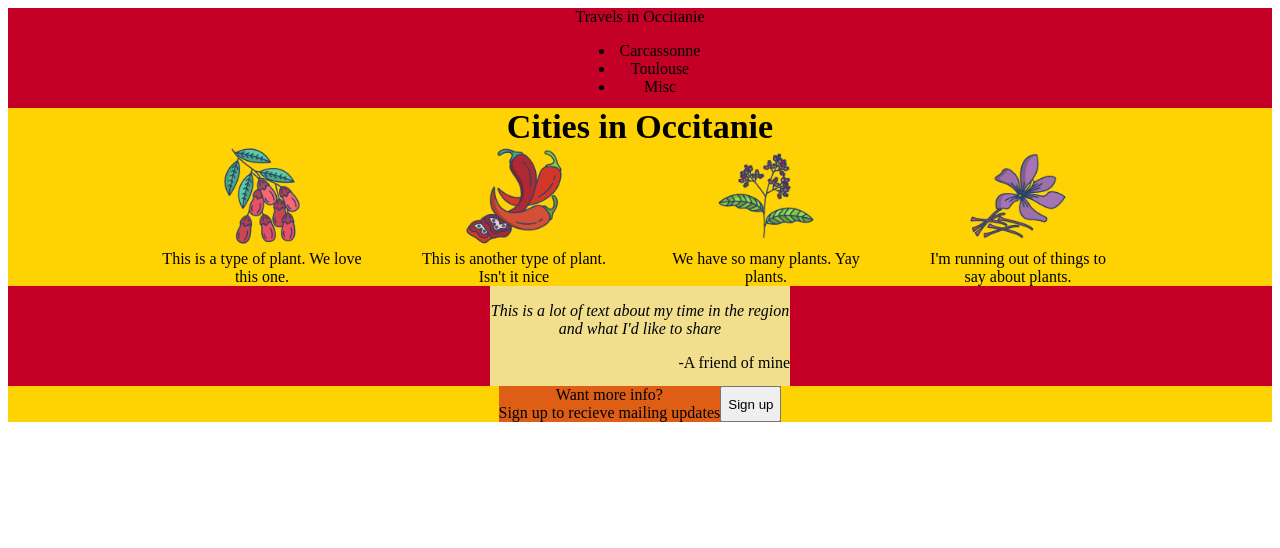
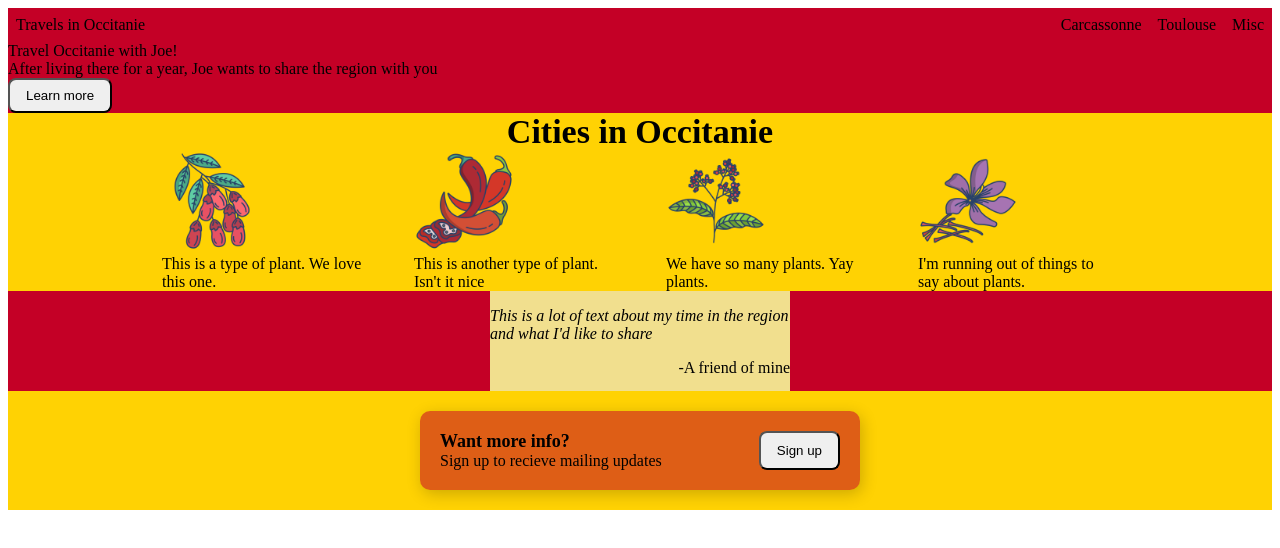
Before and after one commit to teamzissou/First-website-project, a plain HTML site: page index.html in a window 1280 px wide. Drawn offline with Linux system fonts and the light colour scheme.

Commit message:
align header

```diff
--- a/style.css
+++ b/style.css
@@ -1,17 +1,38 @@
 body {
     display: flex;
     flex-direction: column;
-    text-align: center;
+    /* text-align: center; */
 
 }
 
 .section1 {
-    display: flex;
-    flex-direction: column;
-    height: 100px;
+    /* display: flex; */
+    /* flex-direction: column; */
+    /* height: 100px; */
     background-color: #c40026;
     align-items: center;
 }
+
+.header {
+    display: flex;
+    align-items: flex-start;
+    justify-content: space-between;
+    padding: 8px;
+}
+
+.header .title {
+    display: flex;
+    align-items: flex-start;
+justify-content: flex-start;
+}
+
+ul {
+    list-style-type: none;
+    display: flex;
+    gap: 16px;
+    padding: 0;
+    margin: 0;
+  }
 
 img {
     width: 100px;
@@ -78,4 +99,26 @@ p {
     background-color: #c400278c;
     display: flex;
     flex-direction: row;
+    padding: 20px;
+    margin: 20px;
+    justify-content: space-between;
+    min-width: 400px;
+    border-radius: 10px;
+  box-shadow: 2px 4px 16px rgba(0,0,0,.2);
 }
+
+.left {
+    display: flex;
+    flex-direction: column;
+    align-items: flex-start;
+}
+
+.left .title {
+    font-size: large;
+    font-weight: 700;
+}
+
+button {
+    padding: 8px 16px;
+    border-radius: 8px;
+  }
```
